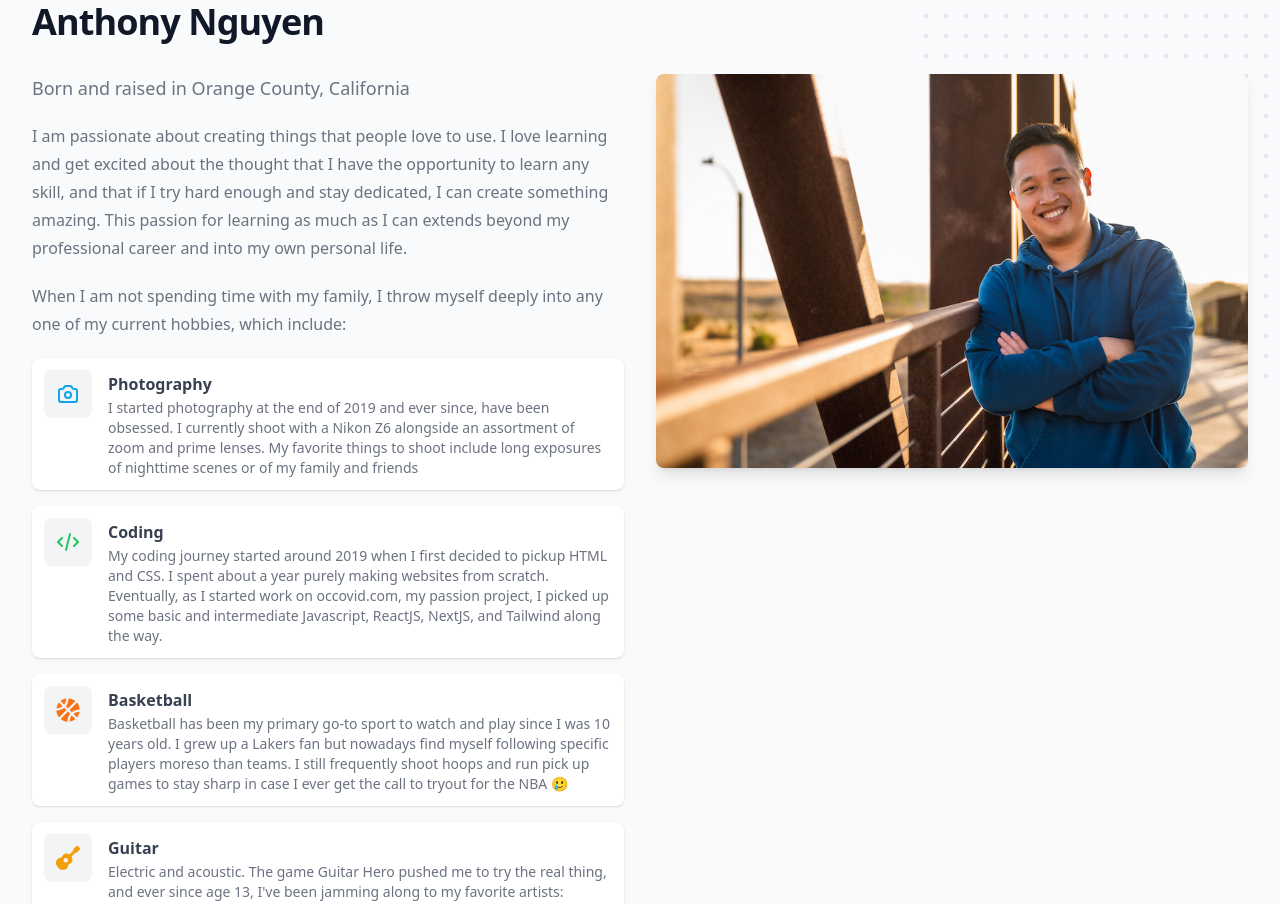
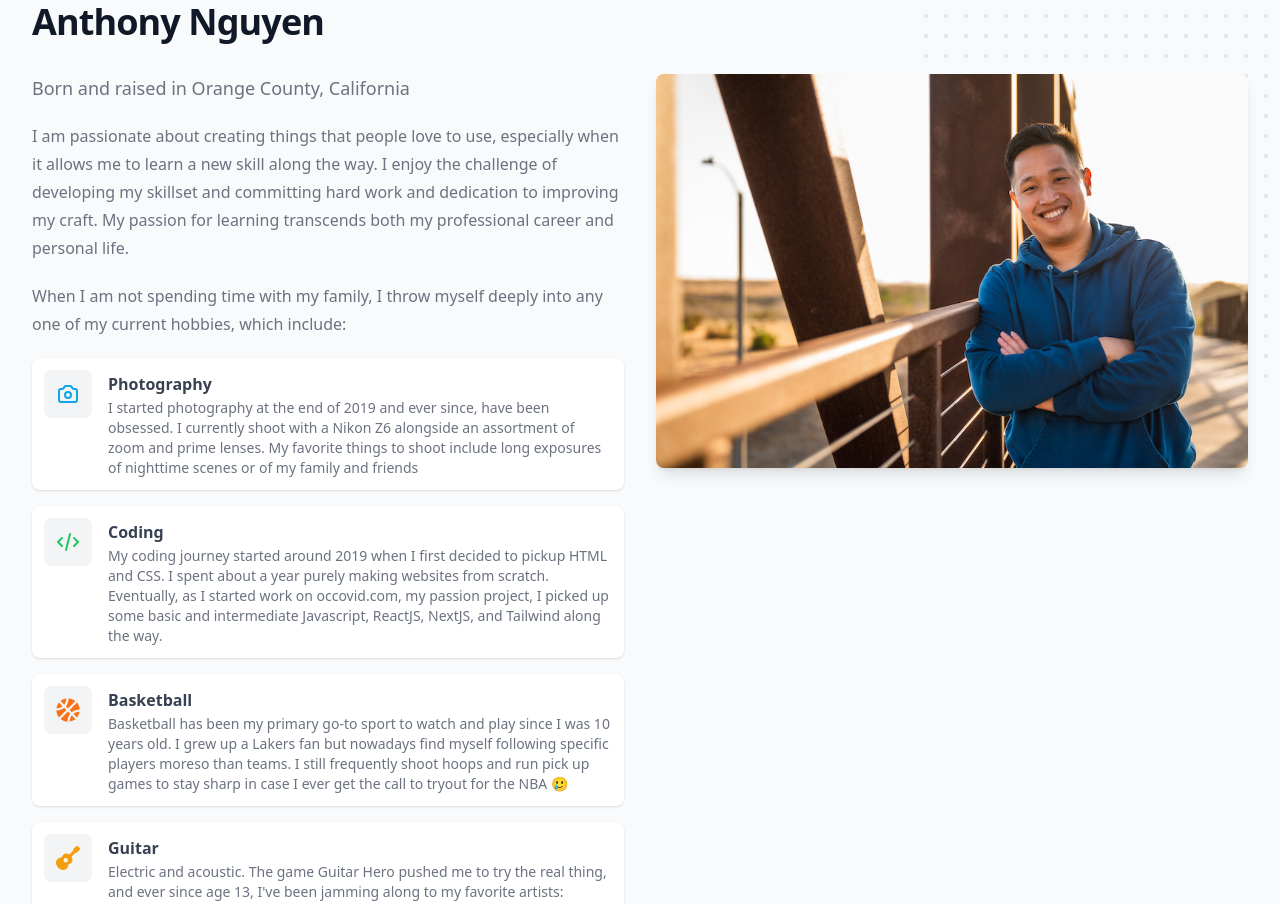
Before and after one commit to anthony-df-nguyen/ADF, a Next.js app: page /about in a window 1280 px wide. Shown: the part 840-1744 px from the top of the page. Built offline with nearby package versions, Linux system fonts and the light colour scheme; a web font is replaced by a local one.

Commit message:
update about me

```diff
--- a/components/Aboutme.jsx
+++ b/components/Aboutme.jsx
@@ -106,9 +106,17 @@ export default function Example() {
             </div>
             <div className="mt-5 prose prose-indigo text-gray-500 mx-auto lg:max-w-none lg:row-start-1 lg:col-start-1">
               <p>
-                {`I am passionate about creating things that people love to use. I love learning and get excited about the thought that I have the opportunity to learn any skill, and that if I try hard enough and stay dedicated, I can create something amazing. This passion for learning as much as I can extends beyond my professional career and into my own personal life.`}
+                I am passionate about creating things that people love to use,
+                especially when it allows me to learn a new skill along the way.
+                I enjoy the challenge of developing my skillset and committing
+                hard work and dedication to improving my craft. My passion for
+                learning transcends both my professional career and personal
+                life.
               </p>
-              <p>When I am not spending time with my family, I throw myself deeply into any one of my current hobbies, which include:</p>
+              <p>
+                When I am not spending time with my family, I throw myself
+                deeply into any one of my current hobbies, which include:
+              </p>
               <div className="grid grid-cols-1 gap-4">
                 {data.map((item) => (
                   <div
@@ -125,9 +133,7 @@ export default function Example() {
                       <div className="text-md font-semibold text-gray-700">
                         {item.title}
                       </div>
-                      <div className="text-sm  text-gray-500">
-                        {item.text}
-                      </div>
+                      <div className="text-sm  text-gray-500">{item.text}</div>
                     </div>
                   </div>
                 ))}
```
